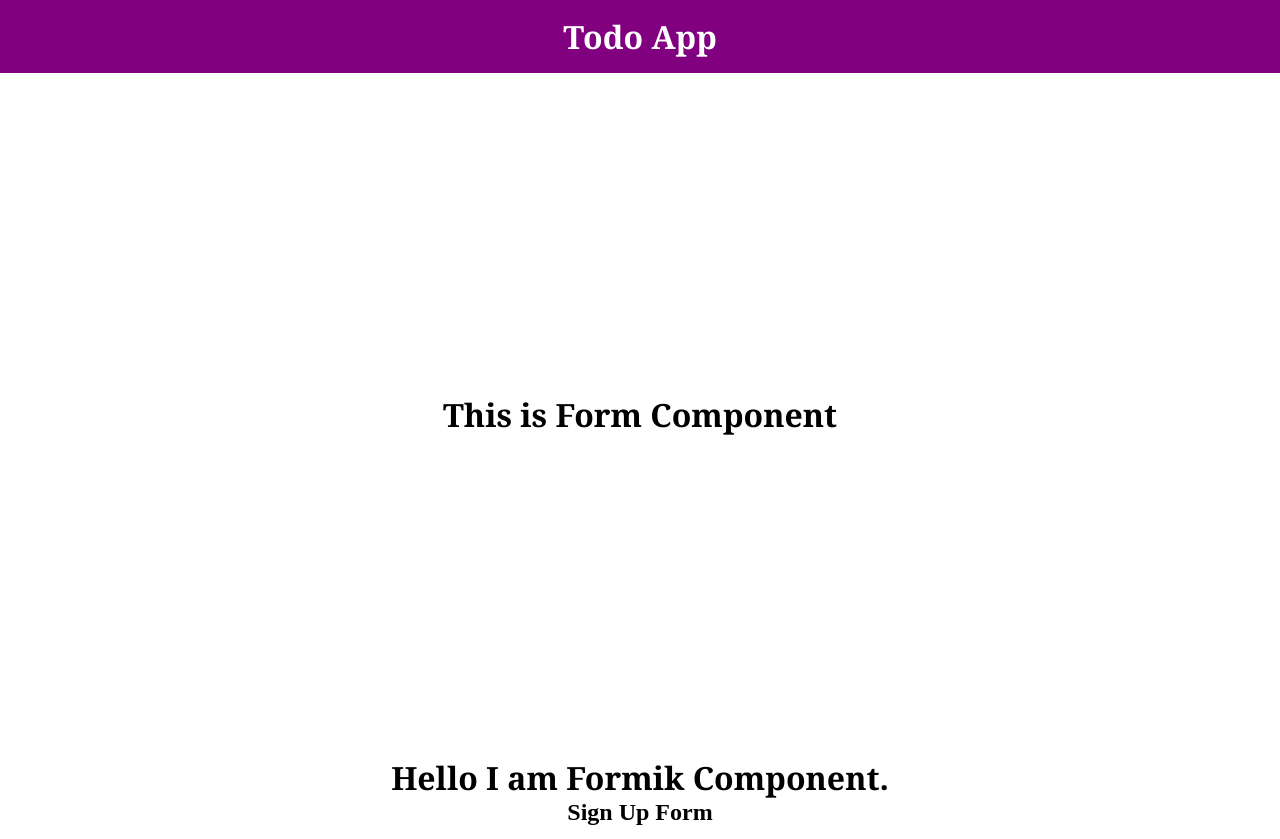
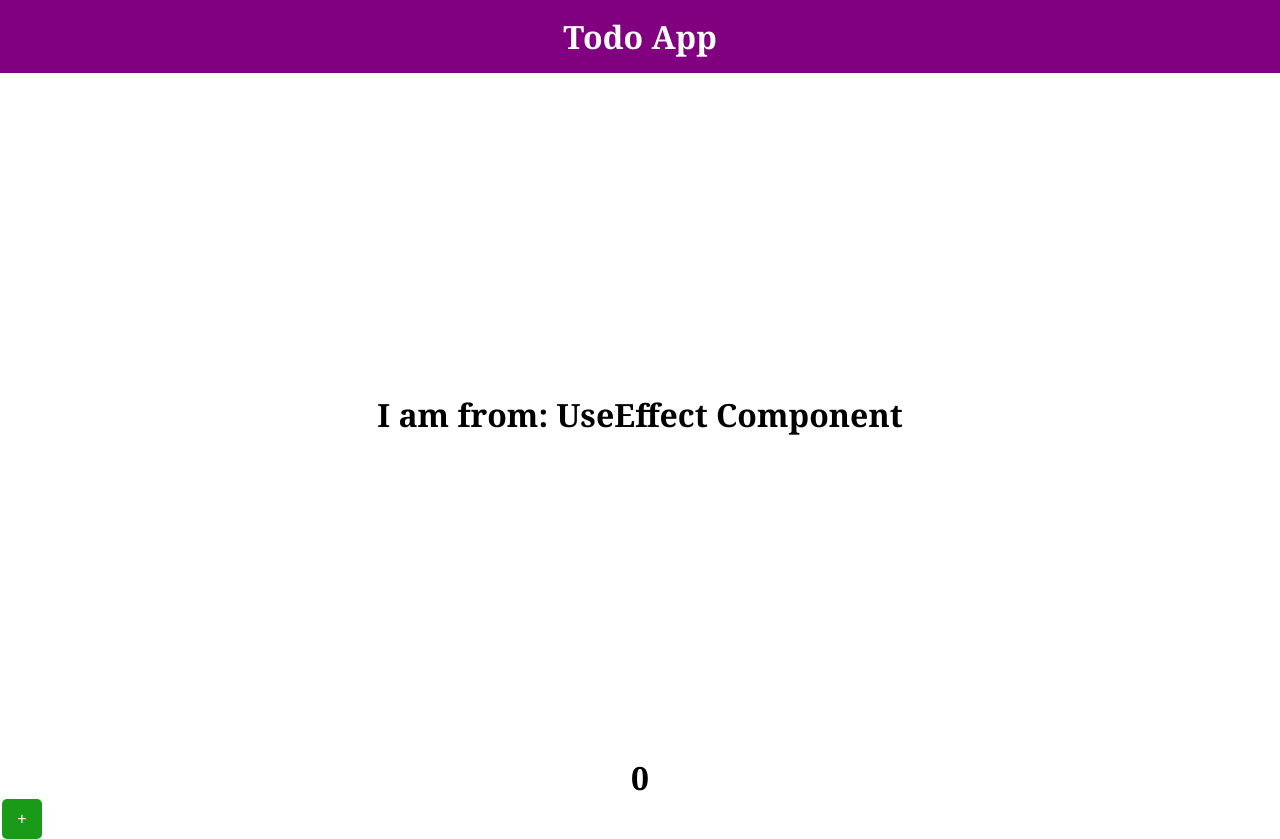
Before and after one commit to A-Nafis-Ch/React_Tutorial, a React (Create React App) app: page / in a window 1280 px wide. Built offline with nearby package versions, Linux system fonts and the light colour scheme.

Commit message:
useEffect hook file added 19.4.25

```diff
--- a/package.json
+++ b/package.json
@@ -12,7 +12,8 @@
     "react-dom": "^19.0.0",
     "react-icons": "^5.5.0",
     "react-scripts": "5.0.1",
-    "web-vitals": "^2.1.4"
+    "web-vitals": "^2.1.4",
+    "yup": "^1.6.1"
   },
   "scripts": {
     "start": "react-scripts start",
--- a/public/style.css
+++ b/public/style.css
@@ -46,9 +46,9 @@
 }
 button{
 
-    /* height: 70px;
-    width: 70px;
-    margin: 0 2px; */
+    height: 40px;
+    width: 40px;
+    margin: 0 2px;
     background-color: rgb(25, 155, 25);
     border-style: none;
     border-radius: 5px;
@@ -56,6 +56,8 @@ button{
     font-size: 1rem;
     padding: 5px;
     cursor: pointer;
+
+
 
 }
 h1{
--- a/src/App.js
+++ b/src/App.js
@@ -19,7 +19,8 @@ import React from 'react'
 // import FORM from './components/FORM/FORM'
 // import Child from './components/STATE_LIFTING/Child'
 // import Home from './components/STATE_LIFTING/Home';
-import Form from './components/Formik/Form'
+// import Form from './components/Formik/Form'
+import UseEffect from './components/UseEffect/UseEffect';
 
 
 
@@ -78,7 +79,9 @@ function App(){
 
      {/* <Home /> */}
 
-     <Form />
+     {/* <Form /> */}
+
+     <UseEffect name='UseEffect'/>
 
 
 
--- a/src/components/Formik/Form.js
+++ b/src/components/Formik/Form.js
@@ -22,25 +22,31 @@ const Form = () => {
           password: ''
         }}
 
+        onSubmit={(values, actions) => {
+
+          console.log('User: ' , values);
+          actions.resetForm();
+        }}
+
       >
 
-        {(values, handleChange, handleSubmit) => {
+        {({values, handleChange, handleSubmit}) => (
 
           <form onSubmit={handleSubmit}>
             <label htmlFor='name'>Name:</label>
             <input type='text' id='name' placeholder='Enter your name'
-              onChange={handleChange} value={values.name}></input> <br></br>
+              onChange={handleChange} value={values.name}></input> <br />
 
             <label htmlFor='email'>Email:</label>
-            <input type='text' id='email' placeholder='Enter your email' onChange={handleChange} value={values.name}></input><br></br>
+            <input type='text' id='email' placeholder='Enter your email' onChange={handleChange} value={values.email}></input><br />
 
             <label htmlFor='password'>Password:</label>
-            <input type='password' id='password' placeholder='Enter your password' onChange={handleChange} value={values.name}></input><br></br>
+            <input type='password' id='password' placeholder='Enter your password' onChange={handleChange} value={values.password}></input><br />
 
             <button type='submit'>Submit</button>
           </form>
 
-        }}
+        )}
 
 
 
--- /dev/null
+++ b/src/components/UseEffect/UseEffect.js
@@ -0,0 +1,36 @@
+import React from 'react'
+import { useState, useEffect } from 'react'
+
+
+const UseEffect = (props) => {
+
+    const clickHandler = () => {
+
+        setCount(count+1);
+
+
+
+    }
+
+
+
+    const [count, setCount] = useState(0);
+
+
+useEffect(() => {
+
+    console.log('Welcome to UseEffect');
+})
+
+  return (
+    <div>
+      <h1>I am from: {props.name} Component</h1>
+
+      <h1>{count}</h1>
+
+      <button onClick={clickHandler}>+</button>
+    </div>
+  )
+}
+
+export default UseEffect
```
Also changed, not shown: 1 other file (tests, documents, lock files or other folders).
